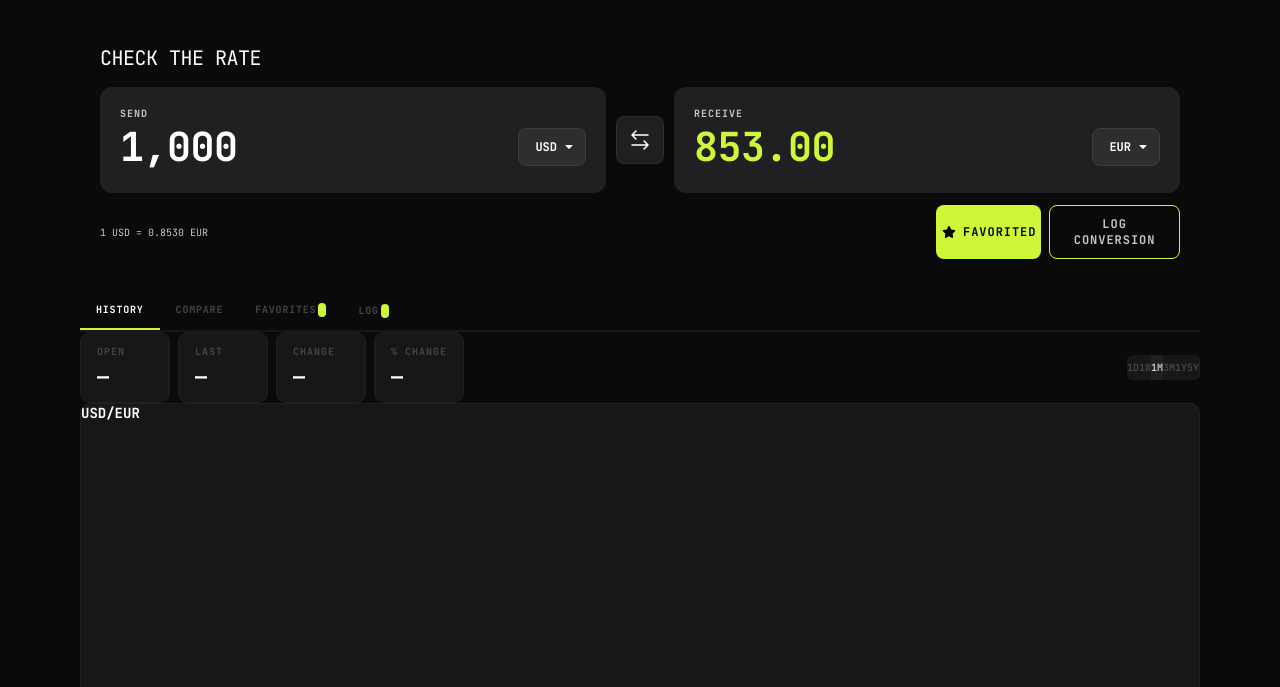
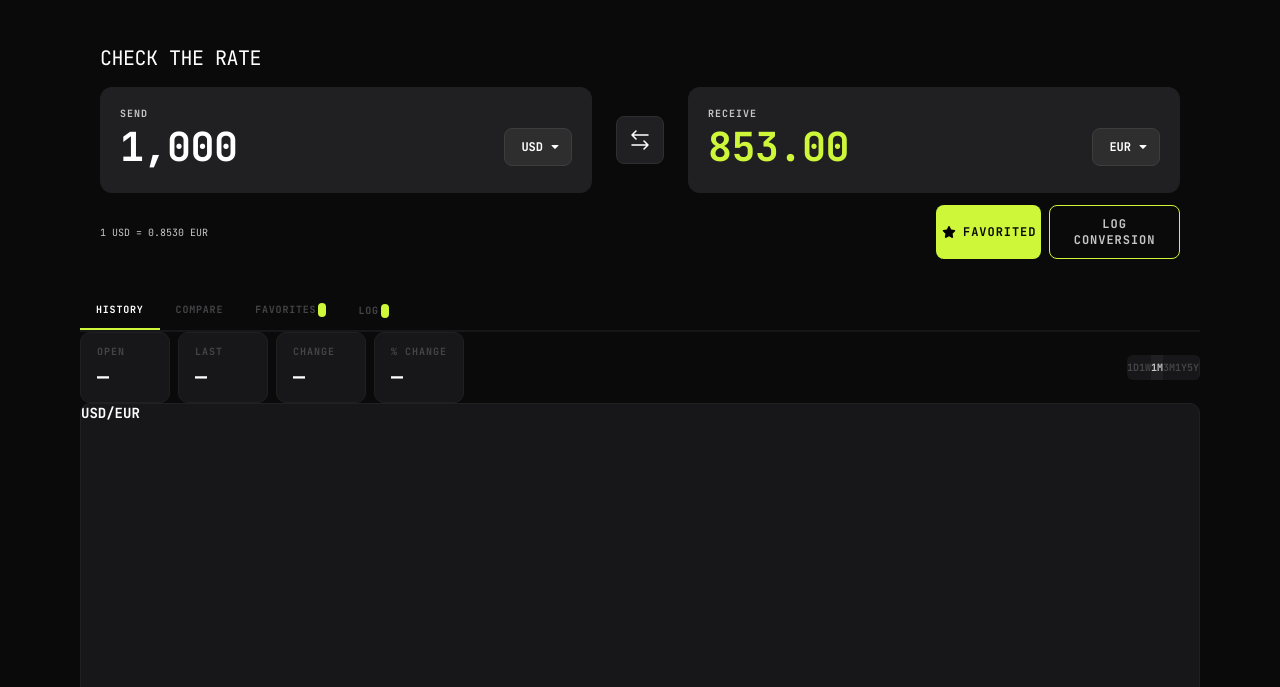
Before and after one commit to Bensolve/foreign-exchange-checker, a plain HTML site: page index.html in a window 1280 px wide. Shown: the part 113-800 px from the top of the page. Drawn offline with Linux system fonts and the light colour scheme; no server answers.

Commit message:
fixed the spacing between converertercards

```diff
--- a/css/style.css
+++ b/css/style.css
@@ -147,6 +147,13 @@
 
 }
 
+.converter__cards {
+   display: flex;
+  flex-direction: column;
+
+  gap: var(--spacing-200);
+}
+
 .converter__label {
   display: block;
   font-size: var(--text-6-size);
@@ -189,9 +196,7 @@
   display: flex;
   justify-content: center;
 
-  margin: 100px;
 
-  border: 2px solid red'
 }
 
 .swap-btn {
@@ -1016,9 +1021,9 @@
 
   /* Converter side by side */
   .converter__cards {
-    display: flex;
-    align-items: center;
-    gap: var(--spacing-125);
+   flex-direction: row;
+   align-items: center;
+    gap: var(--spacing-300);
   }
 
   .converter__card {
```
